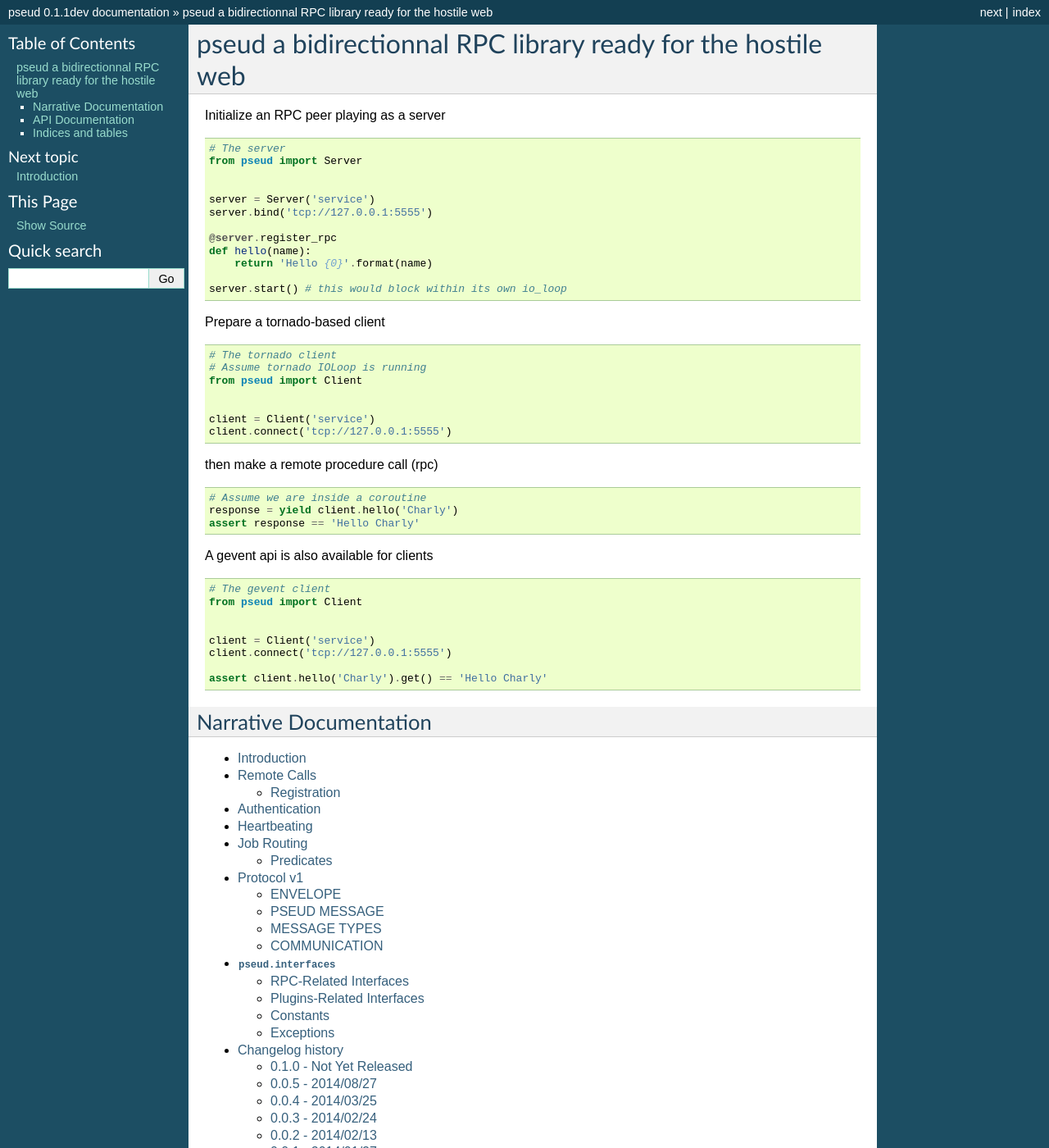
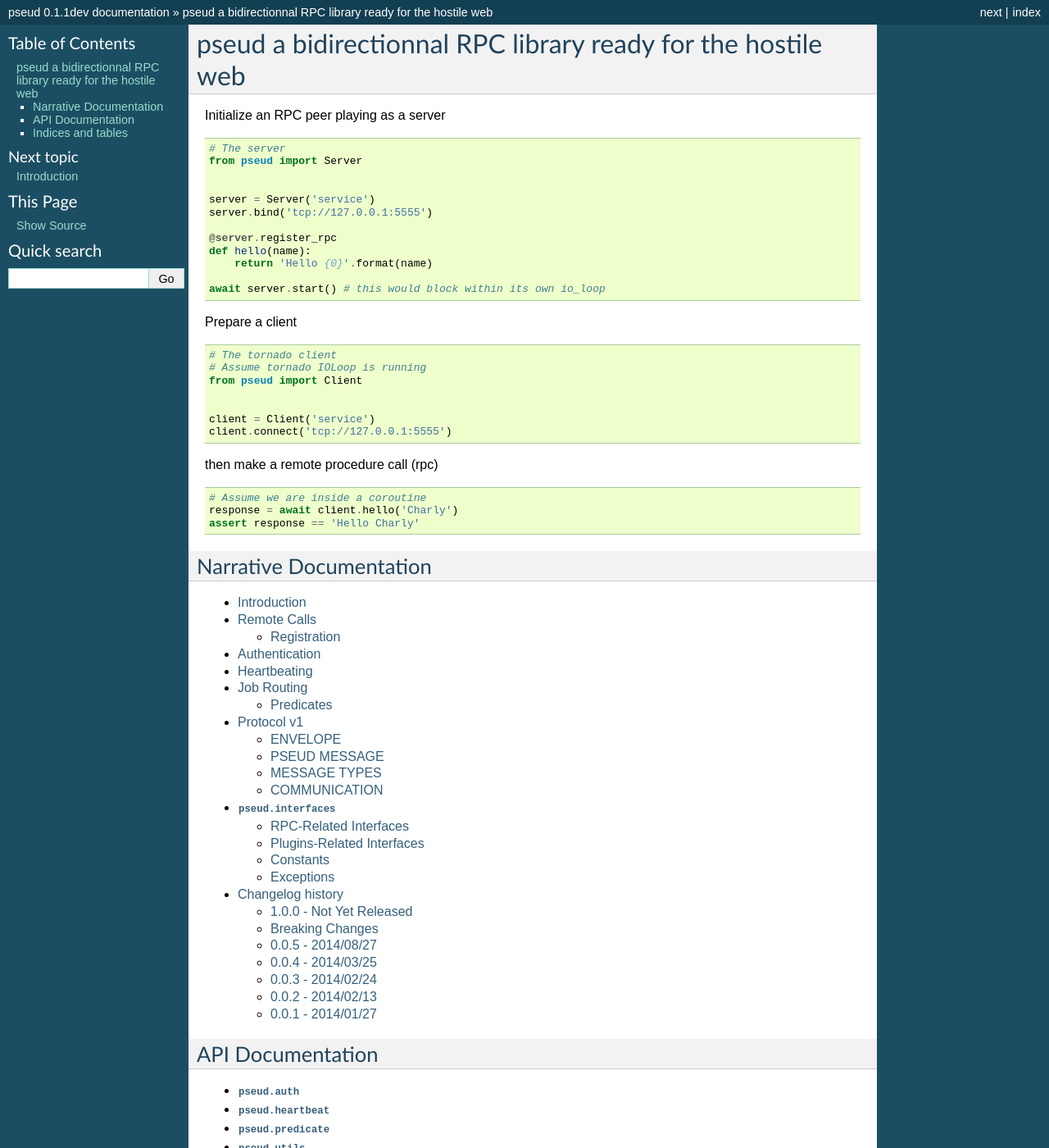
Before and after one commit to ticosax/pseud, a Sphinx documentation site: the page built from docs/source/index.rst, in a window 1280 px wide and 1400 px high. Shown: the whole window at 82% size. Built offline with Sphinx 7.4.7, drawn with Linux system fonts in a browser that asks for light colours.

Commit message:
Documentation update

```diff
--- a/docs/source/index.rst
+++ b/docs/source/index.rst
@@ -21,9 +21,9 @@ Initialize an RPC peer playing as a server
    def hello(name):
        return 'Hello {0}'.format(name)
 
-   server.start() # this would block within its own io_loop
+   await server.start() # this would block within its own io_loop
 
-Prepare a tornado-based client
+Prepare a client
 
 .. code-block:: python
 
@@ -40,22 +40,8 @@ then make a remote procedure call (rpc)
 .. code-block:: python
 
    # Assume we are inside a coroutine
-   response = yield client.hello('Charly')
+   response = await client.hello('Charly')
    assert response == 'Hello Charly'
-
-A gevent api is also available for clients
-
-.. code-block:: python
-
-   # The gevent client
-   from pseud import Client
-
-
-   client = Client('service')
-   client.connect('tcp://127.0.0.1:5555')
-
-   assert client.hello('Charly').get() == 'Hello Charly'
-
 
 Narrative Documentation
 =======================
--- a/docs/source/interfaces.rst
+++ b/docs/source/interfaces.rst
@@ -46,5 +46,4 @@ Exceptions
 ++++++++++
 
 .. autoexception:: pseud.interfaces.ServiceNotFoundError
-.. autoexception:: pseud.interfaces.TimeoutError
 .. autoexception:: pseud.interfaces.UnauthorizedError
--- a/docs/source/intro.rst
+++ b/docs/source/intro.rst
@@ -19,6 +19,4 @@ It provides a convenient and pythonic API to hide some of the library's complexi
 boilerplate code to save your time and headaches.
 
 Also thanks to the `ZCA <http://docs.zope.org/zope.component/>`_, `pseud` comes with a pluggable architecture that allows
-easy integration within your existing stack. It is usable within any web application (Django, Pyramid, Tornado, ...).
-
-pseud also comes with gevent event loop and the Tornado event loop, just choose your favorite weapon.
+easy integration within your existing stack. It is usable within any web application (Django, Flask, aiohttp, sanic, Pyramid, Tornado, ...).
```
Also changed, not shown: docs/source/changelog.rst (+6 -3 lines).
